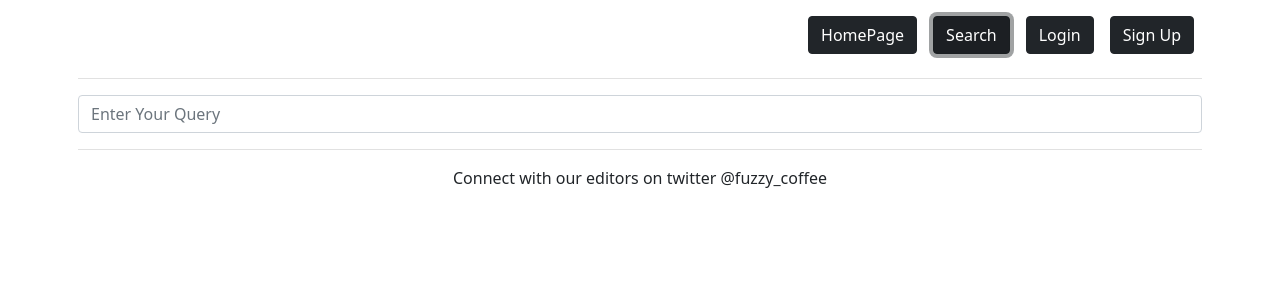
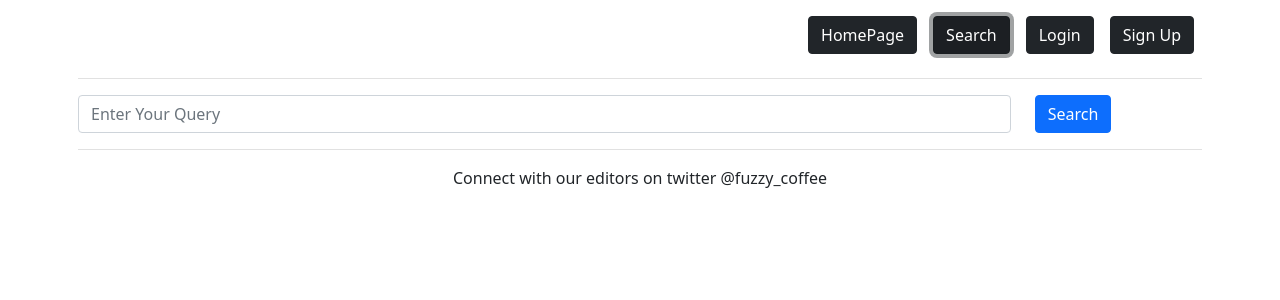
Before and after one commit to hrs2203/coffee, a React (Create React App) app: page / in a window 1280 px wide. Both pictures are taken after a click on the button "Search". Shown: the top 300 px of the page. Built offline with nearby package versions, Linux system fonts and the light colour scheme.

Commit message:
updoad to clodsfad

```diff
--- a/src/components/SearchPageComp.js
+++ b/src/components/SearchPageComp.js
@@ -1,46 +1,114 @@
-import React from 'react'
+import React from 'react';
+
+class SearchResultUnit extends React.Component {
+	render() {
+		return (
+			<div className="card mb-3">
+				<div className="card-body">
+					<div className="row">
+						<div className="col-8">{
+							this.props.resultQuery
+						}</div>
+						<div className="col-4">
+							<button className="btn btn-outline-success">
+								ReadMore
+						</button>
+						</div>
+					</div>
+				</div>
+			</div>
+		)
+	}
+}
 
 export class SearchPageComp extends React.Component {
 
-	constructor(){
+	constructor() {
 		super()
 		this.state = {
-			query: ""
+			query: "",
+			showResponse: false
 		}
-		this.changeQuery = this.changeQuery.bind(this)
+		this.changeQuery = this.changeQuery.bind(this);
+		this.showResult = this.showResult.bind(this);
 	}
 
-	changeQuery(event){
+	changeQuery(event) {
 		this.setState({
 			query: event.target.value
 		})
 	}
 
+	showResult() {
+		this.setState({
+			showResponse: true
+		})
+	}
+
+	makeSearch() {
+		var respList = [];
+		for (let index = 0; index < 15; index++) {
+			respList.push(
+				<SearchResultUnit
+					resultQuery={`${this.state.query} search resp ${index}`}
+				/>
+			)
+		}
+		return respList;
+	}
+
 
 	render() {
 
-		var searchView = <div></div>
-		if (!(this.state.query === "")){
+		var searchView = <div></div>;
+		var searchResult = <div></div>;
+		if (!(this.state.query === "")) {
 			searchView = <div className="p-2">
 				Looking for .... {this.state.query}
 			</div>
 		}
+		if (this.state.showResponse) {
+			searchView = <div></div>;
+			searchResult = <div>
+				<hr />
+				{this.makeSearch()}
+			</div>
+		}
+		if (this.state.query === "") {
+			searchView = <div></div>;
+			searchResult = <div></div>;
+		}
 
 		return (
-			<div>
-				<form>
-					<div class="form-group">
+			<div className="row">
+				<div className="col-10 form-group">
 					<input
 						type="text"
-							class="form-control"
+						className="form-control"
 						id="QueryInput"
 						value={this.state.query}
 						onChange={this.changeQuery}
-							placeholder="Enter Your Query" />
+						placeholder="Enter Your Query"
+					/>
 				</div>
-				</form>
+				<div className="col-2">
+					<button
+						className="btn btn-primary btn-block"
+						onClick={
+							() => {
+								this.showResult();
+								this.makeSearch();
+							}
+						}
+					>
+						Search
+					</button>
+				</div>
 				<div>
-					{ searchView }
+					{searchView}
+				</div>
+				<div>
+					{searchResult}
 				</div>
 
 			</div>
```
Lines whose indentation alone changed are shown as unchanged.
